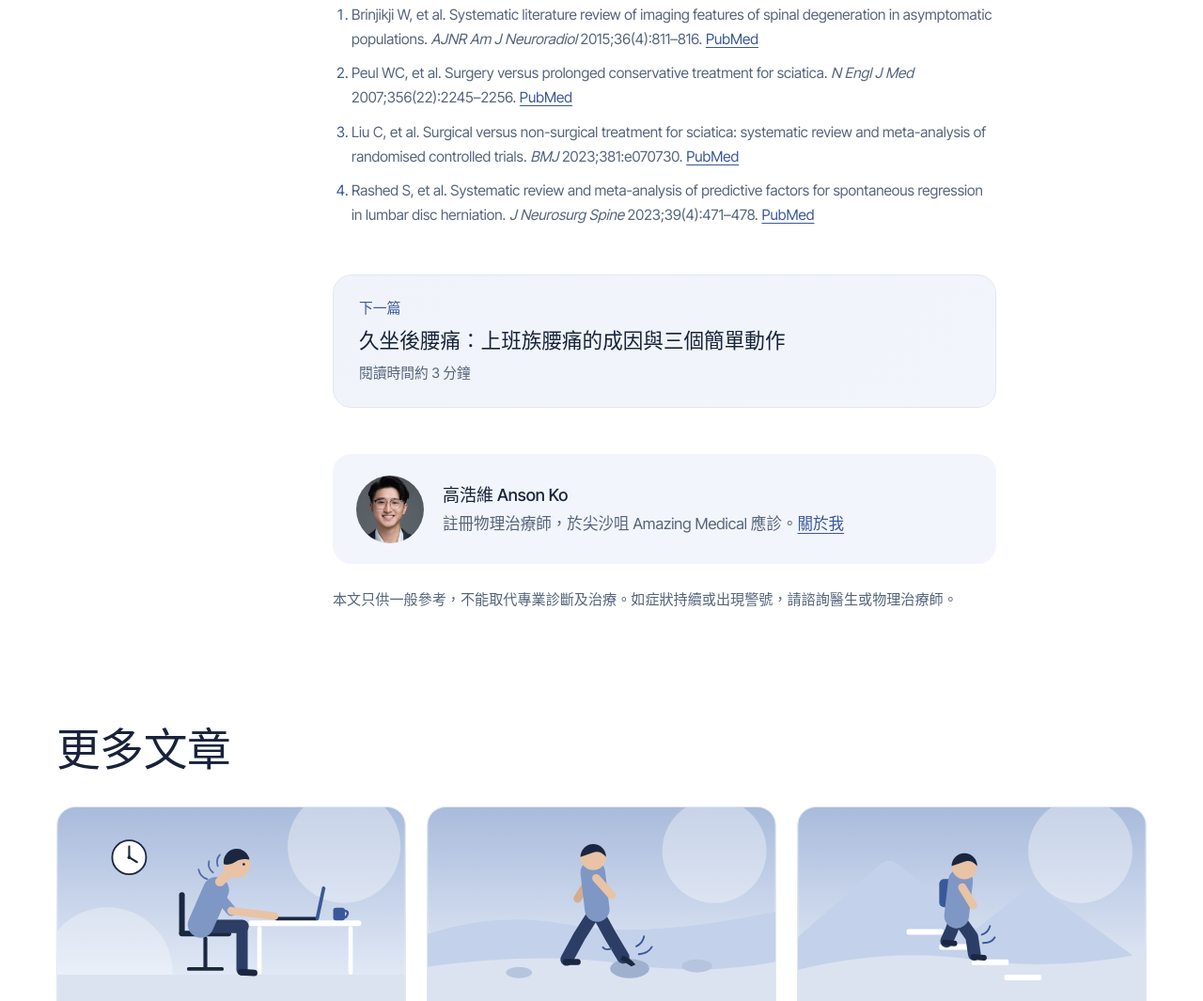
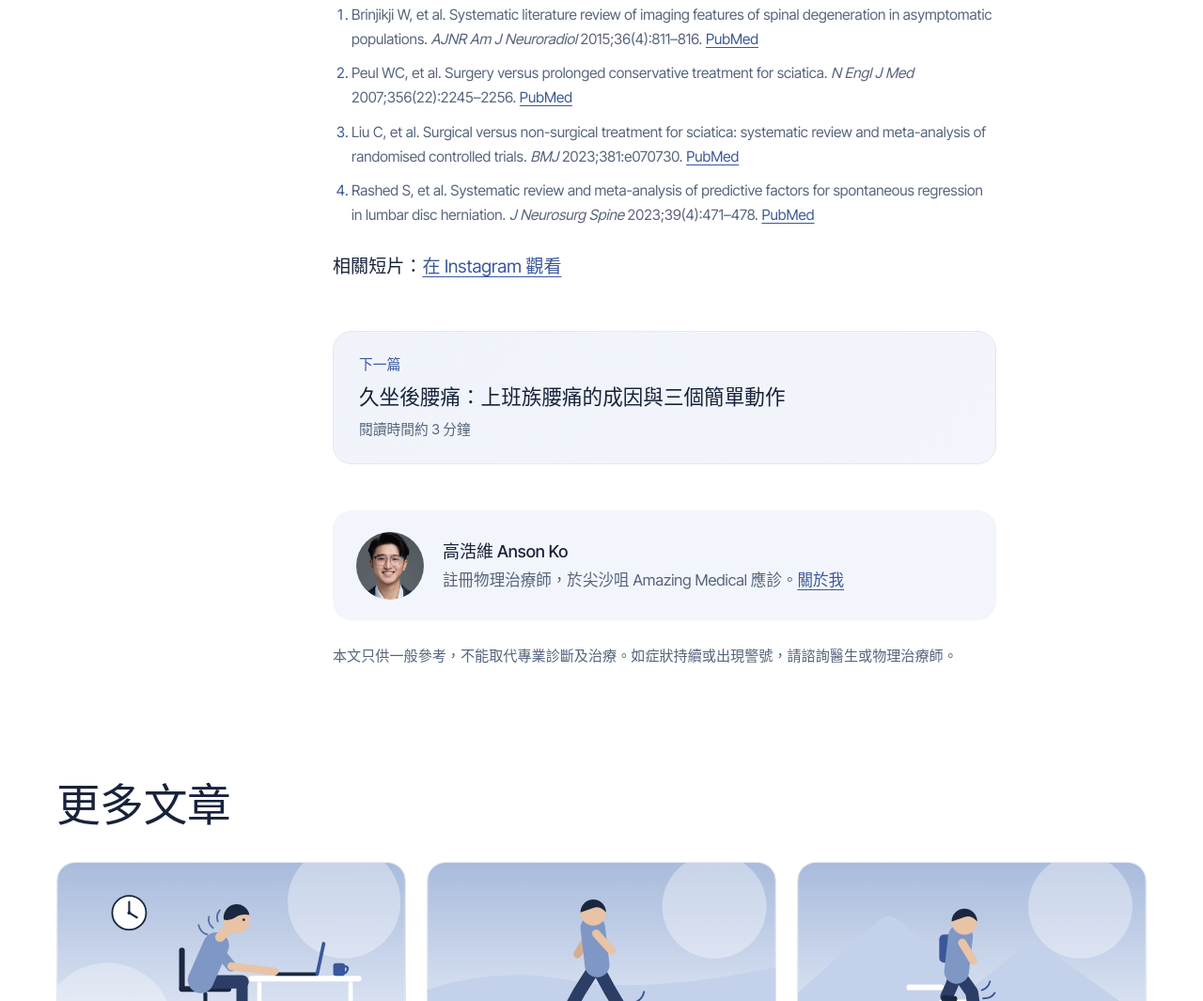
Before and after one commit to ansonkophysio/wwwphysio, a plain HTML site: page articles/herniated-disc-surgery.html in a window 1280 px wide. Shown: the part 4709-5774 px from the top of the page at 94% size. Drawn offline with Linux system fonts and the light colour scheme; a web font is replaced by a local one.

Commit message:
Link the herniated disc reel from both language versions (#2)
Claude-Session: https://claude.ai/code/session_01BExiussi4URmD6LCPML3ck

Co-authored-by: Claude <noreply@anthropic.com>

```diff
--- a/articles/herniated-disc-surgery.html
+++ b/articles/herniated-disc-surgery.html
@@ -111,7 +111,7 @@
   <li>Liu C, et al. Surgical versus non-surgical treatment for sciatica: systematic review and meta-analysis of randomised controlled trials. <em>BMJ</em> 2023;381:e070730. <a href="https://pubmed.ncbi.nlm.nih.gov/37076169/">PubMed</a></li>
   <li>Rashed S, et al. Systematic review and meta-analysis of predictive factors for spontaneous regression in lumbar disc herniation. <em>J Neurosurg Spine</em> 2023;39(4):471–478. <a href="https://pubmed.ncbi.nlm.nih.gov/37486886/">PubMed</a></li>
 </ol>
-
+    <p>相關短片：<a href="https://www.instagram.com/reel/DfkARD9qhXk/">在 Instagram 觀看</a></p>
     <a class="next-read" href="low-back-pain-desk.html"><span class="label">下一篇</span><span class="t">久坐後腰痛：上班族腰痛的成因與三個簡單動作</span><span class="meta">閱讀時間約 3 分鐘</span></a>
     <div class="author-box"><img src="../img/anson-sq.jpg" alt="高浩維 Anson Ko">
       <p><b>高浩維 Anson Ko</b><br>註冊物理治療師，於尖沙咀 Amazing Medical 應診。<a href="../about.html">關於我</a></p></div>
```
Also changed, not shown: en/articles/herniated-disc-surgery.html (+1 -1 lines), source/posts-en/herniated-disc-surgery.html (+1 -1 lines), source/posts/herniated-disc-surgery.html (+1 -1 lines).
